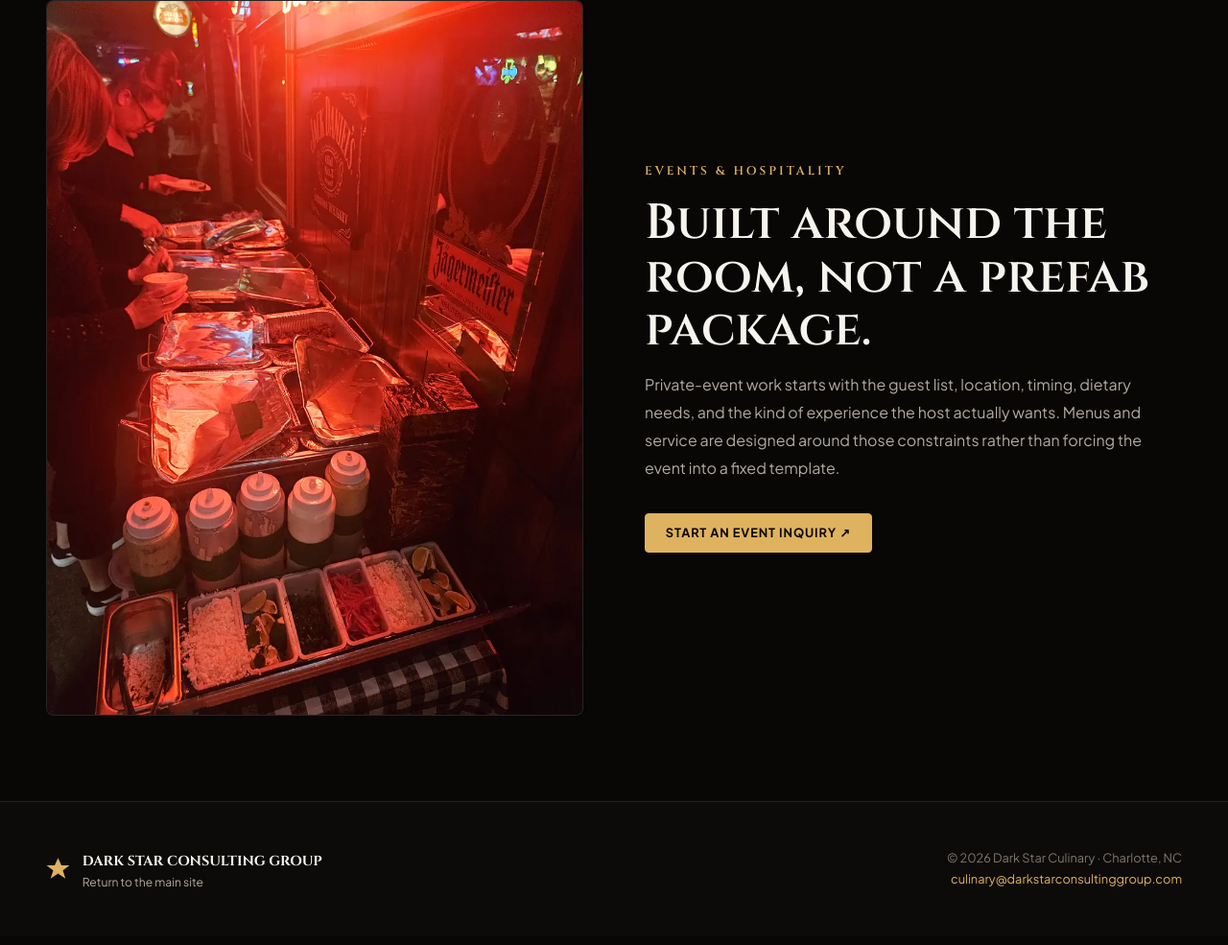
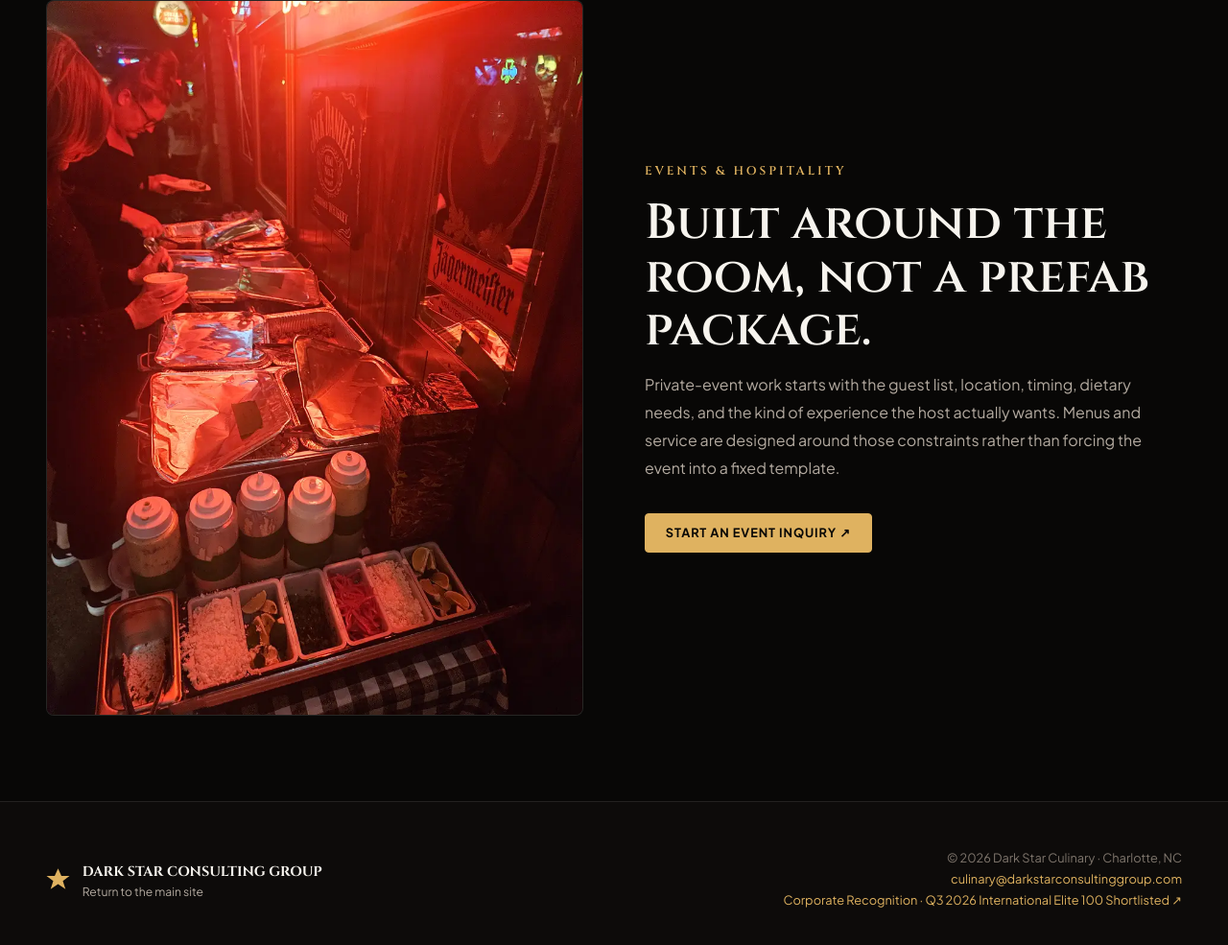
Before and after one commit to dev-in-portfolio/darkstarculinary, a website built with Vite: page index.html in a window 1280 px wide. Shown: the part 2898-3883 px from the top of the page at 96% size. Built offline with nearby package versions, Linux system fonts and the light colour scheme.

Commit message:
Add corporate recognition link to Culinary footer

```diff
--- a/index.html
+++ b/index.html
@@ -66,7 +66,7 @@
 
   <div id="lightbox-modal" class="lightbox-modal" role="dialog" aria-modal="true" aria-hidden="true" aria-label="Culinary photography lightbox"><div class="lightbox-content"><button class="lightbox-close" aria-label="Close">&times;</button><button class="lightbox-nav prev" aria-label="Previous">&lsaquo;</button><button class="lightbox-nav next" aria-label="Next">&rsaquo;</button><img src="" alt="" class="lightbox-img"><div class="lightbox-caption"><div class="lightbox-title"></div><div class="lightbox-sub"></div></div></div></div>
 
-  <footer class="culinary-footer"><div class="footer-content"><a class="footer-brand" href="https://darkstarconsultinggroup.com"><svg viewBox="0 0 100 100" aria-hidden="true"><polygon points="50,5 64,36 98,36 70,57 81,91 50,70 19,91 30,57 2,36 36,36"/></svg><div><strong>DARK STAR CONSULTING GROUP</strong><span>Return to the main site</span></div></a><div class="footer-meta">© 2026 Dark Star Culinary · Charlotte, NC<br><a href="mailto:culinary@darkstarconsultinggroup.com">culinary@darkstarconsultinggroup.com</a></div></div></footer>
+  <footer class="culinary-footer"><div class="footer-content"><a class="footer-brand" href="https://darkstarconsultinggroup.com"><svg viewBox="0 0 100 100" aria-hidden="true"><polygon points="50,5 64,36 98,36 70,57 81,91 50,70 19,91 30,57 2,36 36,36"/></svg><div><strong>DARK STAR CONSULTING GROUP</strong><span>Return to the main site</span></div></a><div class="footer-meta">© 2026 Dark Star Culinary · Charlotte, NC<br><a href="mailto:culinary@darkstarconsultinggroup.com">culinary@darkstarconsultinggroup.com</a><br><a href="https://darkstarconsultinggroup.com/recognition">Corporate Recognition · Q3 2026 International Elite 100 Shortlisted ↗</a></div></div></footer>
   <script type="module" src="/src/main.js"></script>
 </body>
 </html>
```
